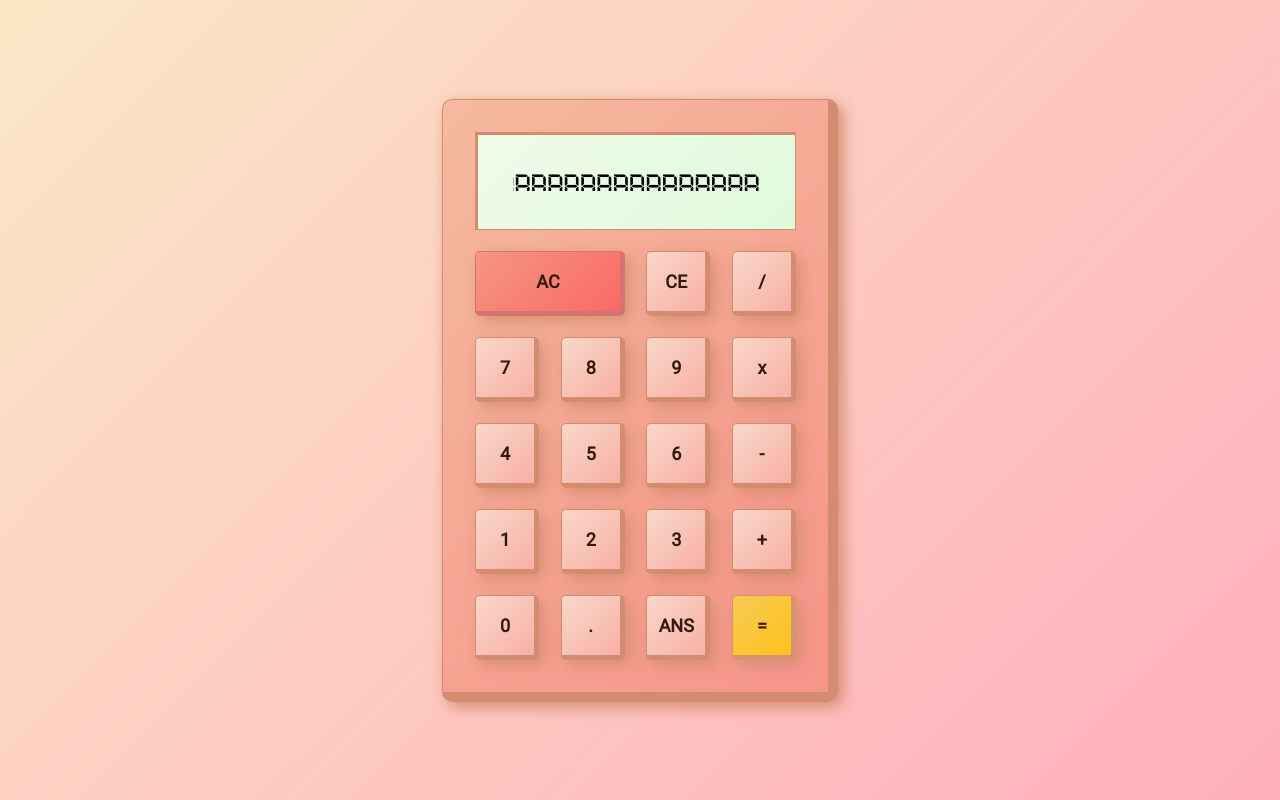
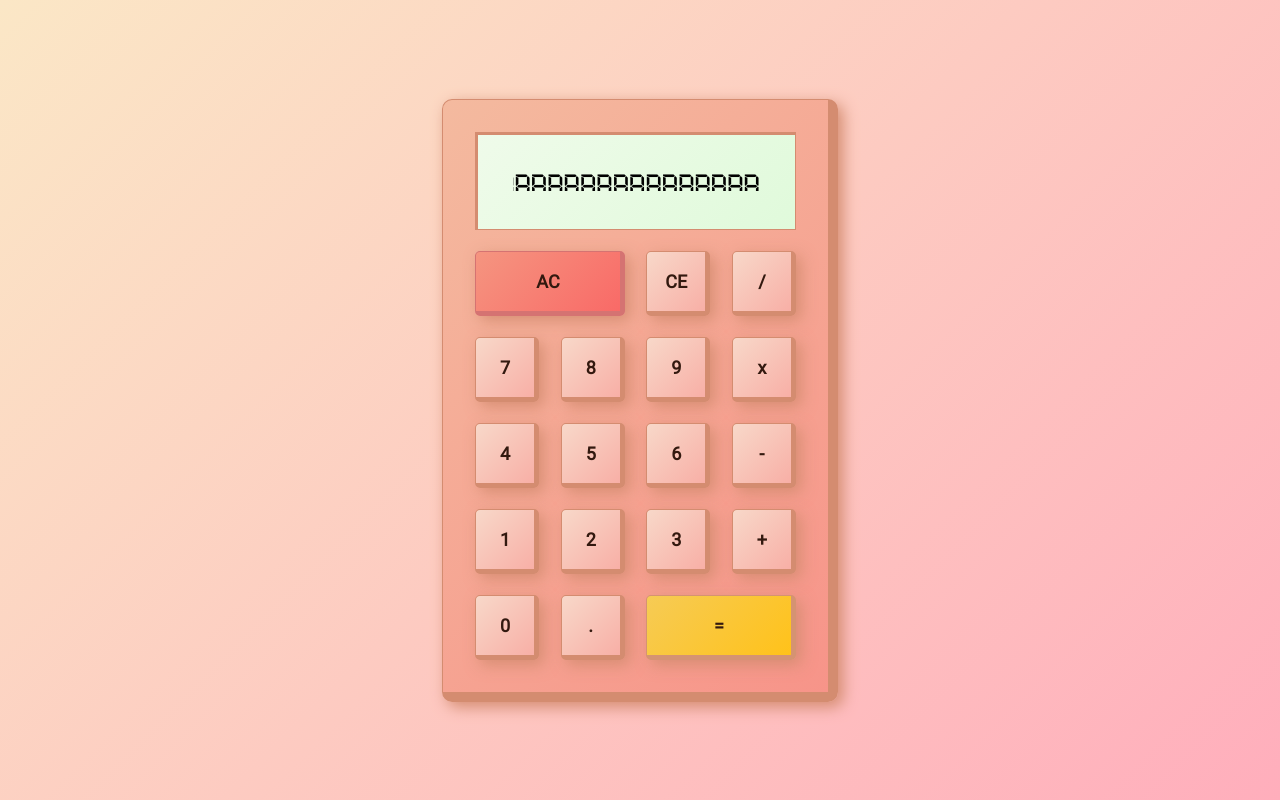
Before and after one commit to YounessIharchine/calculator, a React (Create React App) app: page / in a window 1280 px wide. Built offline with nearby package versions, Linux system fonts and the light colour scheme.

Commit message:
digit buttons functionality
+ added digit buttons functionality

```diff
--- a/src/App.css
+++ b/src/App.css
@@ -97,4 +97,6 @@
 .equals {
   border-color: #d59372;
   background: linear-gradient(135deg, #f6cb55, #ffc21a);
+
+  grid-column: span 2;
 }
--- a/src/App.js
+++ b/src/App.js
@@ -23,18 +23,27 @@ function App() {
     });
   };
 
+  const addDigit = (digit) => {
+    setValue((prevValue) => {
+      if (value === "0") return digit;
+      return prevValue + digit;
+    });
+  };
+
   return (
-    <CalculatorContext.Provider value={{ emptyScreen, removeLastChar }}>
+    <CalculatorContext.Provider
+      value={{ emptyScreen, removeLastChar, addDigit }}
+    >
       <div className="wrapper">
         <Screen value={value} />
-        <AC /> <CE /> <Operation text="/" />
-        <Digit text="7" /> <Digit text="8" /> <Digit text="9" />
-        <Operation text="x" />
-        <Digit text="4" /> <Digit text="5" /> <Digit text="6" />
-        <Operation text="-" />
-        <Digit text="1" /> <Digit text="2" /> <Digit text="3" />
-        <Operation text="+" />
-        <Digit text="0" /> <Digit text="." /> <Digit text="ANS" />
+        <AC /> <CE /> <Operation operation="/" />
+        <Digit digit="7" /> <Digit digit="8" /> <Digit digit="9" />
+        <Operation operation="x" />
+        <Digit digit="4" /> <Digit digit="5" /> <Digit digit="6" />
+        <Operation operation="-" />
+        <Digit digit="1" /> <Digit digit="2" /> <Digit digit="3" />
+        <Operation operation="+" />
+        <Digit digit="0" /> <Digit digit="." />
         <Equals />
       </div>
     </CalculatorContext.Provider>
--- a/src/elements/digit.js
+++ b/src/elements/digit.js
@@ -1,4 +1,13 @@
-const Digit = ({ text }) => {
-  return <div className="button">{text}</div>;
+import { useContext } from "react";
+import CalculatorContext from "../context/calculatorContext";
+
+const Digit = ({ digit }) => {
+  const { addDigit } = useContext(CalculatorContext);
+
+  return (
+    <div className="button" onClick={() => addDigit(digit)}>
+      {digit}
+    </div>
+  );
 };
 export default Digit;
--- a/src/elements/operation.js
+++ b/src/elements/operation.js
@@ -1,4 +1,7 @@
-const Operation = ({ text }) => {
-  return <div className="button">{text}</div>;
+import { useContext } from "react";
+import CalculatorContext from "../context/calculatorContext";
+
+const Operation = ({ operation }) => {
+  return <div className="button">{operation}</div>;
 };
 export default Operation;
```
